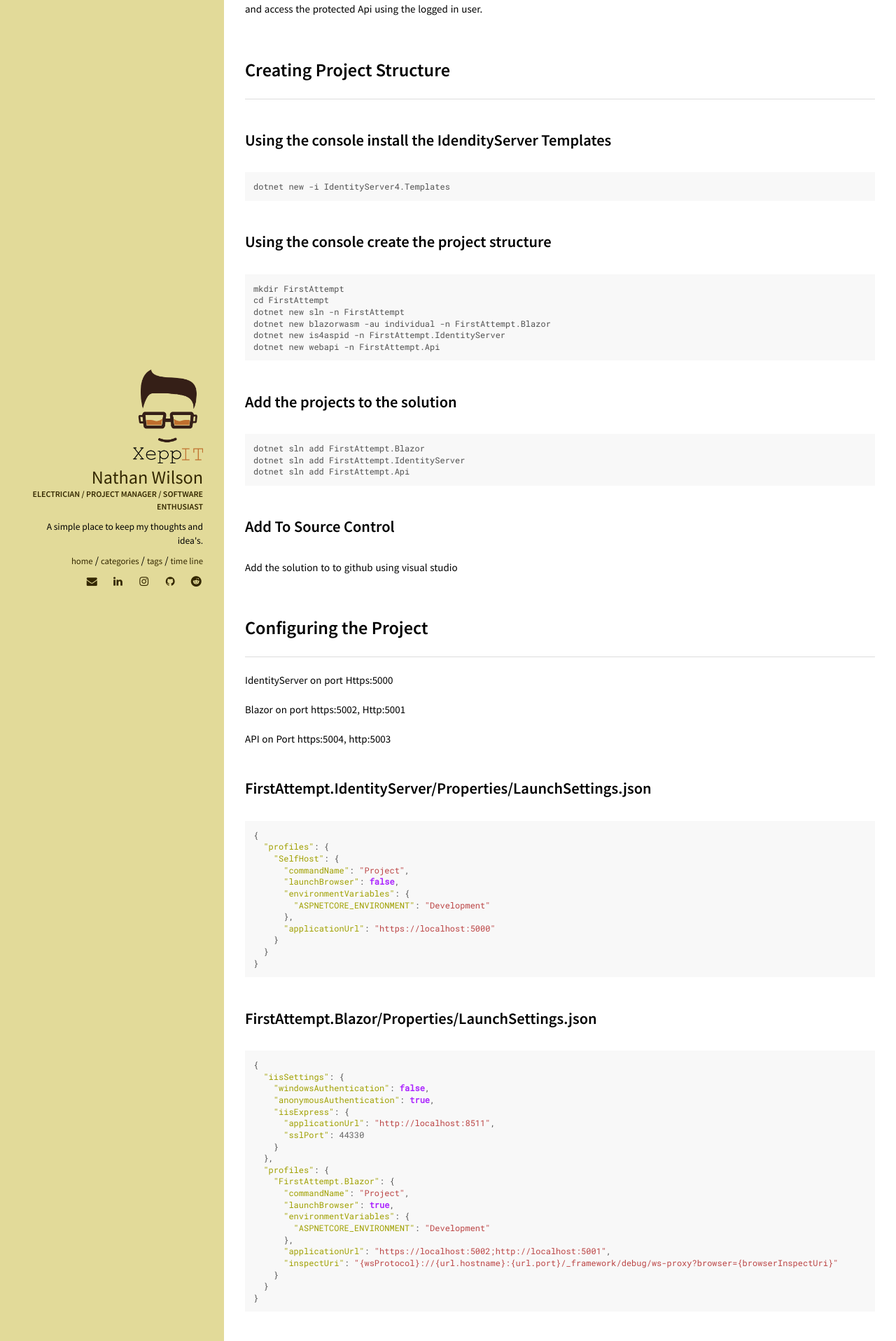
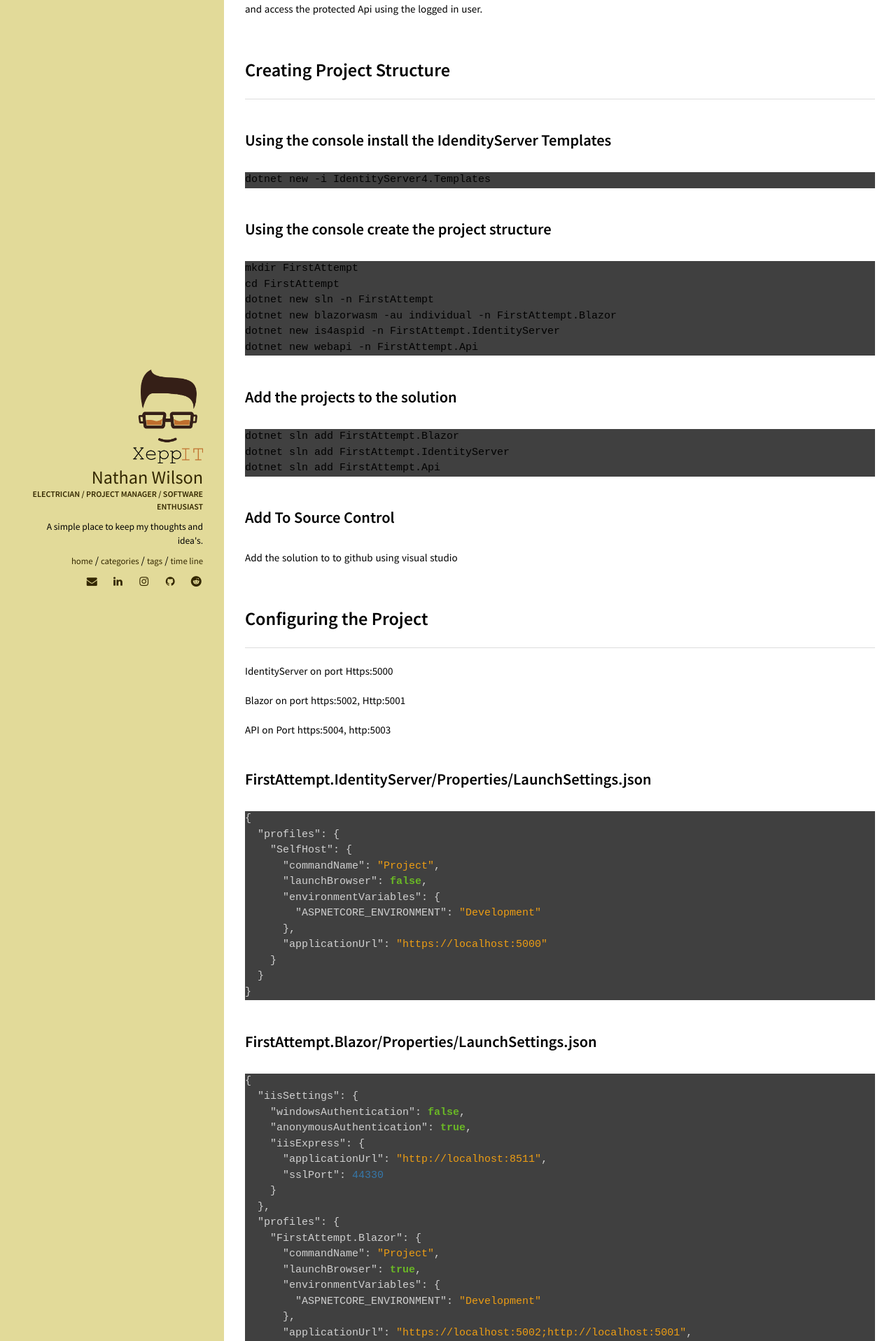
Before and after one commit to Xeppit/XeppIT.GitHub.io, a Jekyll site: the page built from _posts/2020-07-09-First-Attempt-IdentityServer4-Identity-BlazorWASM-.markdown, in a window 1280 px wide. Shown: the part 1775-3691 px from the top of the page at 70% size. Built offline with Jekyll 4.4.1, drawn with Linux system fonts in a browser that asks for light colours; some of the changed text lies outside the part shown.

Commit message:
Updated Syntax Highlighting CSS

```diff
--- a/_sass/components/_syntax-highlighting.scss
+++ b/_sass/components/_syntax-highlighting.scss
@@ -1,124 +1,70 @@
-/* ==========================================================================
-   Syntax highlighting
-   ========================================================================== */
-
-
-pre, code {
-  font-family: $font-family-monospace;
-  color: #525252;
-  font-size: 0.9em;
-  background-color: #f8f8f8;
-  font-size: ($font-size-base - 3);
-}
-code {
-  color: #e96900;
-  border-radius: 2px;
-  white-space: nowrap;
-}
-
-
-pre { // only apply for code blocks
-  overflow: auto;
-  display: block;
-  padding: 1em;
-  margin: 0 0 1em;
-  line-height: $base-line-height * 0.925;
-  word-break: break-all;
-  word-wrap: break-word;
-  border-radius: 0;
-  font-weight: normal;
-}
-pre code {
-  background: transparent;
-  white-space: pre;
-  overflow: auto;
-  word-wrap: normal;
-  color: #525252;
-  span {
-    word-break: break-all;
-  }
-}
-.highlight {
-  margin: 0;
-  pre {
-    position: relative;
-  }
-  pre code {
-    color: #525252;
-    &::before {
-      content: attr(data-lang);
-      position: absolute;
-      top: 0;
-      right: 0;
-      color: #ccc;
-      text-align: right;
-      text-transform: uppercase;
-      font-size: 0.85em;
-      padding: 5px 10px 0;
-      line-height: 20px;
-      height: 20px;
-      font-weight: 600;
-    }
-  }
-  .hll { background-color: #ffffcc }
-  .c { color: #B0B2B0; font-style: italic } /* Comment */
-  .err {  } /* Error */
-  .k { color: #AA22FF; font-weight: bold } /* Keyword */
-  .o { color: #666666 } /* Operator */
-  .cm { color: #B0B2B0; font-style: italic } /* Comment.Multiline */
-  .cp { color: #B0B2B0 } /* Comment.Preproc */
-  .c1 { color: #B0B2B0; font-style: italic } /* Comment.Single */
-  .cs { color: #B0B2B0; font-weight: bold } /* Comment.Special */
-  .gd { color: #A00000 } /* Generic.Deleted */
-  .ge { font-style: italic } /* Generic.Emph */
-  .gr { color: #FF0000 } /* Generic.Error */
-  .gh { color: #000080; font-weight: bold } /* Generic.Heading */
-  .gi { color: #00A000 } /* Generic.Inserted */
-  .go { color: #808080 } /* Generic.Output */
-  .gp { color: #000080; font-weight: bold } /* Generic.Prompt */
-  .gs { font-weight: bold } /* Generic.Strong */
-  .gu { color: #800080; font-weight: bold } /* Generic.Subheading */
-  .gt { color: #0040D0 } /* Generic.Traceback */
-  .kc { color: #AA22FF; font-weight: bold } /* Keyword.Constant */
-  .kd { color: #AA22FF; font-weight: bold } /* Keyword.Declaration */
-  .kn { color: #AA22FF; font-weight: bold } /* Keyword.Namespace */
-  .kp { color: #AA22FF } /* Keyword.Pseudo */
-  .kr { color: #AA22FF; font-weight: bold } /* Keyword.Reserved */
-  .kt { color: #00BB00; font-weight: bold } /* Keyword.Type */
-  .m { color: #666666 } /* Literal.Number */
-  .s { color: #BB4444 } /* Literal.String */
-  .na { color: #BB4444 } /* Name.Attribute */
-  .nb { color: #AA22FF } /* Name.Builtin */
-  .nc { color: #0000FF } /* Name.Class */
-  .no { color: #880000 } /* Name.Constant */
-  .nd { color: #AA22FF } /* Name.Decorator */
-  .ni { color: #999999; font-weight: bold } /* Name.Entity */
-  .ne { color: #D2413A; font-weight: bold } /* Name.Exception */
-  .nf { color: #00A000 } /* Name.Function */
-  .nl { color: #A0A000 } /* Name.Label */
-  .nn { color: #0000FF; font-weight: bold } /* Name.Namespace */
-  .nt { color: #008000; font-weight: bold } /* Name.Tag */
-  .nv { color: #B8860B } /* Name.Variable */
-  .ow { color: #AA22FF; font-weight: bold } /* Operator.Word */
-  .w { color: #bbbbbb } /* Text.Whitespace */
-  .mf { color: #666666 } /* Literal.Number.Float */
-  .mh { color: #666666 } /* Literal.Number.Hex */
-  .mi { color: #666666 } /* Literal.Number.Integer */
-  .mo { color: #666666 } /* Literal.Number.Oct */
-  .sb { color: #BB4444 } /* Literal.String.Backtick */
-  .sc { color: #BB4444 } /* Literal.String.Char */
-  .sd { color: #BB4444; font-style: italic } /* Literal.String.Doc */
-  .s2 { color: #BB4444 } /* Literal.String.Double */
-  .se { color: #BB6622; font-weight: bold } /* Literal.String.Escape */
-  .sh { color: #BB4444 } /* Literal.String.Heredoc */
-  .si { color: #BB6688; font-weight: bold } /* Literal.String.Interpol */
-  .sx { color: #008000 } /* Literal.String.Other */
-  .sr { color: #BB6688 } /* Literal.String.Regex */
-  .s1 { color: #BB4444 } /* Literal.String.Single */
-  .ss { color: #B8860B } /* Literal.String.Symbol */
-  .bp { color: #AA22FF } /* Name.Builtin.Pseudo */
-  .vc { color: #B8860B } /* Name.Variable.Class */
-  .vg { color: #B8860B } /* Name.Variable.Global */
-  .vi { color: #B8860B } /* Name.Variable.Instance */
-  .il { color: #666666 } /* Literal.Number.Integer.Long */
-}
+.highlight pre { background-color: #404040 }
+.highlight .hll { background-color: #404040 }
+.highlight .c { color: #999999; font-style: italic } /* Comment */
+.highlight .err { color: #a61717; background-color: #e3d2d2 } /* Error */
+.highlight .g { color: #d0d0d0 } /* Generic */
+.highlight .k { color: #6ab825; font-weight: bold } /* Keyword */
+.highlight .l { color: #d0d0d0 } /* Literal */
+.highlight .n { color: #d0d0d0 } /* Name */
+.highlight .o { color: #d0d0d0 } /* Operator */
+.highlight .x { color: #d0d0d0 } /* Other */
+.highlight .p { color: #d0d0d0 } /* Punctuation */
+.highlight .cm { color: #008800; font-style: italic; background-color: #0f140f } /* Comment.Multiline */
+.highlight .cp { color: #ff0007; font-weight: bold; font-style: italic; background-color: #0f140f } /* Comment.Preproc */
+.highlight .c1 { color: #008800; font-style: italic; background-color: #0f140f } /* Comment.Single */
+.highlight .cs { color: #008800; font-style: italic; background-color: #0f140f } /* Comment.Special */
+.highlight .gd { color: #d22323 } /* Generic.Deleted */
+.highlight .ge { color: #d0d0d0; font-style: italic } /* Generic.Emph */
+.highlight .gr { color: #d22323 } /* Generic.Error */
+.highlight .gh { color: #ffffff; font-weight: bold } /* Generic.Heading */
+.highlight .gi { color: #589819 } /* Generic.Inserted */
+.highlight .go { color: #cccccc } /* Generic.Output */
+.highlight .gp { color: #aaaaaa } /* Generic.Prompt */
+.highlight .gs { color: #d0d0d0; font-weight: bold } /* Generic.Strong */
+.highlight .gu { color: #ffffff; text-decoration: underline } /* Generic.Subheading */
+.highlight .gt { color: #d22323 } /* Generic.Traceback */
+.highlight .kc { color: #6ab825; font-weight: bold } /* Keyword.Constant */
+.highlight .kd { color: #6ab825; font-weight: bold } /* Keyword.Declaration */
+.highlight .kn { color: #6ab825; font-weight: bold } /* Keyword.Namespace */
+.highlight .kp { color: #6ab825 } /* Keyword.Pseudo */
+.highlight .kr { color: #6ab825; font-weight: bold } /* Keyword.Reserved */
+.highlight .kt { color: #6ab825; font-weight: bold } /* Keyword.Type */
+.highlight .ld { color: #d0d0d0 } /* Literal.Date */
+.highlight .m { color: #3677a9 } /* Literal.Number */
+.highlight .s { color: #ed9d13 } /* Literal.String */
+.highlight .na { color: #bbbbbb } /* Name.Attribute */
+.highlight .nb { color: #24909d } /* Name.Builtin */
+.highlight .nc { color: #447fcf; text-decoration: underline } /* Name.Class */
+.highlight .no { color: #40ffff } /* Name.Constant */
+.highlight .nd { color: #ffa500 } /* Name.Decorator */
+.highlight .ni { color: #d0d0d0 } /* Name.Entity */
+.highlight .ne { color: #bbbbbb } /* Name.Exception */
+.highlight .nf { color: #447fcf } /* Name.Function */
+.highlight .nl { color: #d0d0d0 } /* Name.Label */
+.highlight .nn { color: #447fcf; text-decoration: underline } /* Name.Namespace */
+.highlight .nx { color: #d0d0d0 } /* Name.Other */
+.highlight .py { color: #d0d0d0 } /* Name.Property */
+.highlight .nt { color: #6ab825; font-weight: bold } /* Name.Tag */
+.highlight .nv { color: #40ffff } /* Name.Variable */
+.highlight .ow { color: #6ab825; font-weight: bold } /* Operator.Word */
+.highlight .w { color: #666666 } /* Text.Whitespace */
+.highlight .mf { color: #3677a9 } /* Literal.Number.Float */
+.highlight .mh { color: #3677a9 } /* Literal.Number.Hex */
+.highlight .mi { color: #3677a9 } /* Literal.Number.Integer */
+.highlight .mo { color: #3677a9 } /* Literal.Number.Oct */
+.highlight .sb { color: #ed9d13 } /* Literal.String.Backtick */
+.highlight .sc { color: #ed9d13 } /* Literal.String.Char */
+.highlight .sd { color: #ed9d13 } /* Literal.String.Doc */
+.highlight .s2 { color: #ed9d13 } /* Literal.String.Double */
+.highlight .se { color: #ed9d13 } /* Literal.String.Escape */
+.highlight .sh { color: #ed9d13 } /* Literal.String.Heredoc */
+.highlight .si { color: #ed9d13 } /* Literal.String.Interpol */
+.highlight .sx { color: #ffa500 } /* Literal.String.Other */
+.highlight .sr { color: #ed9d13 } /* Literal.String.Regex */
+.highlight .s1 { color: #ed9d13 } /* Literal.String.Single */
+.highlight .ss { color: #ed9d13 } /* Literal.String.Symbol */
+.highlight .bp { color: #24909d } /* Name.Builtin.Pseudo */
+.highlight .vc { color: #40ffff } /* Name.Variable.Class */
+.highlight .vg { color: #40ffff } /* Name.Variable.Global */
+.highlight .vi { color: #40ffff } /* Name.Variable.Instance */
+.highlight .il { color: #3677a9 } /* Literal.Number.Integer.Long */
```
